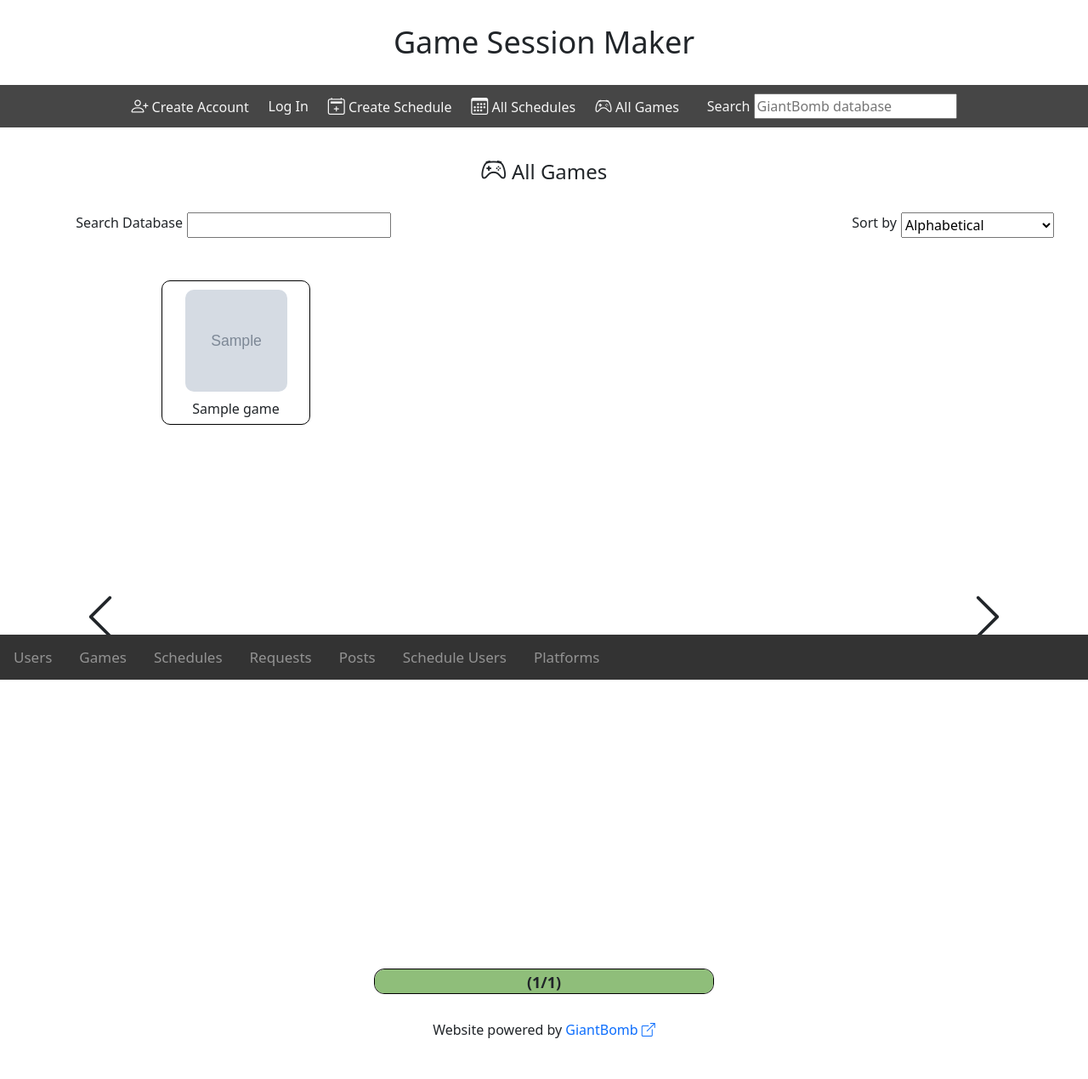
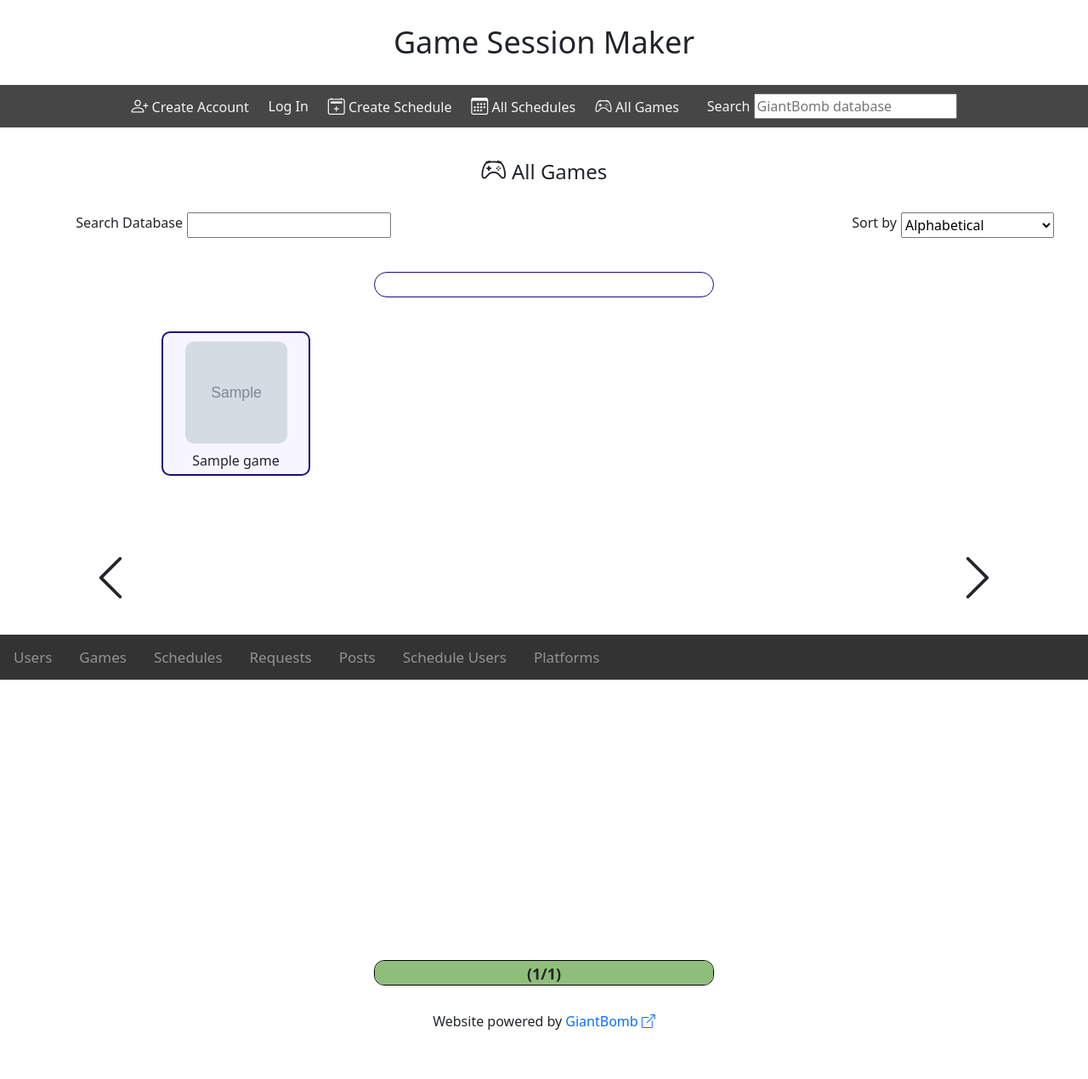
Before and after one commit to erinnaw/Game-Session-Maker, a Flask app: page / in a window 1280 px wide. Shown: the whole page at 85% size. After the commit the page ends 1212 px from the top, so only its background shows below. Run offline with Flask 2, Linux system fonts and the light colour scheme; tables that the repository leaves empty hold one stand-in row (values such as "Sample post"); grey boxes marked "Sample" are stand-in pictures; some libraries are stand-ins or nearby versions.

Commit message:
prettified schedules

```diff
--- a/static/css/style.css
+++ b/static/css/style.css
@@ -1113,9 +1113,10 @@ label {
 /*------------------------Display Games---------------------------*/
 
 .display-games {
-    height: 850px;
+    height: 750px;
     width: 900px;
     margin: auto;
+    margin-bottom: 30px;
 }
 
 .grid-display-games {
@@ -1135,11 +1136,11 @@ label {
     width: 175px;
     padding-top: 10px;
     padding-bottom: 10px;
-    border: 1px solid rgb(0, 0, 0);
+    border: 2px solid rgb(31, 10, 122);
     cursor: pointer;
     overflow: hidden;
     border-radius: 10px;
-    background-color: transparent;
+    background-color: rgb(247, 245, 255);
 }
 
 .grid-display-game-item-hover:hover .create-schedule-hover {
@@ -1149,41 +1150,55 @@ label {
 }
 
 .grid-display-game-item-hover:hover .find-schedule-hover {
-    top: 95px;
+    top: 83px;
     width: 100%;
     transition: top 0.2s ease-in-out;
 }
 
 .create-schedule-hover:hover {
-    background-color: rgba(51, 51, 51, 0.8);
+    background-color: black;
 }
 
 .find-schedule-hover:hover {
-    background-color: rgba(51, 51, 51, 0.8);
+    background-color: black;
 }
 
 .create-schedule-hover {
     position: absolute;
     height: 50%;
-    line-height: 100px;
-    top: -95px;
-    width: 100%;
-    text-align: center;
-    background-color: rgba(119, 119, 119, 0.8);
-    color:white;
-    cursor: pointer;
+    line-height: 83px;
+    top: -84px;
+    width: 100%;
+    text-align: center;
+    background-color: rgba(54, 54, 54, 0.8);
+    cursor: pointer;
+    color: rgb(236, 236, 236);
 }
 
 .find-schedule-hover {
     position: absolute;
     height: 50%;
-    line-height: 100px;
-    top: 190px;
-    width: 100%;
-    text-align: center;
-    background-color: rgba(119, 119, 119, 0.8);
-    color:white;
-    cursor: pointer;
+    line-height: 83px;
+    top: 167px;
+    width: 100%;
+    text-align: center;
+    background-color: rgba(54, 54, 54, 0.8);
+    cursor: pointer;
+    color: rgb(236, 236, 236);
+}
+
+.game-label-hover {
+    margin: auto;
+    height: 30px;
+    width: 400px;
+    border: 1px solid rgb(31, 10, 122);
+    border-radius: 30px;
+    line-height: 30px;
+    margin-top: 30px;
+    margin-bottom: 0px;
+    padding-left: 10px;
+    padding-right: 10px;
+    text-align: center;
 }
 
 .display-game-item-img {
@@ -1199,6 +1214,9 @@ label {
     height: 20px;
     text-align: center;
     line-height: 20px;
+    overflow: hidden;
+    padding-left: 5px;
+    padding-right: 5px;
 }
 
 @-webkit-keyframes bounceright {
@@ -1234,8 +1252,8 @@ label {
 .arrow-right {
     position: absolute;
     font-size: 60px;
-    top: 52%;
-    left: 91%;
+    top: 48%;
+    left: 90%;
     cursor: pointer;
 }
 
@@ -1249,8 +1267,8 @@ label {
 .arrow-left {
     position: absolute;
     font-size: 60px;
-    top: 52%;
-    right: 91%;
+    top: 48%;
+    right: 90%;
     cursor: pointer;
 }
 
```
Also changed, not shown: static/js/all-games.js.
